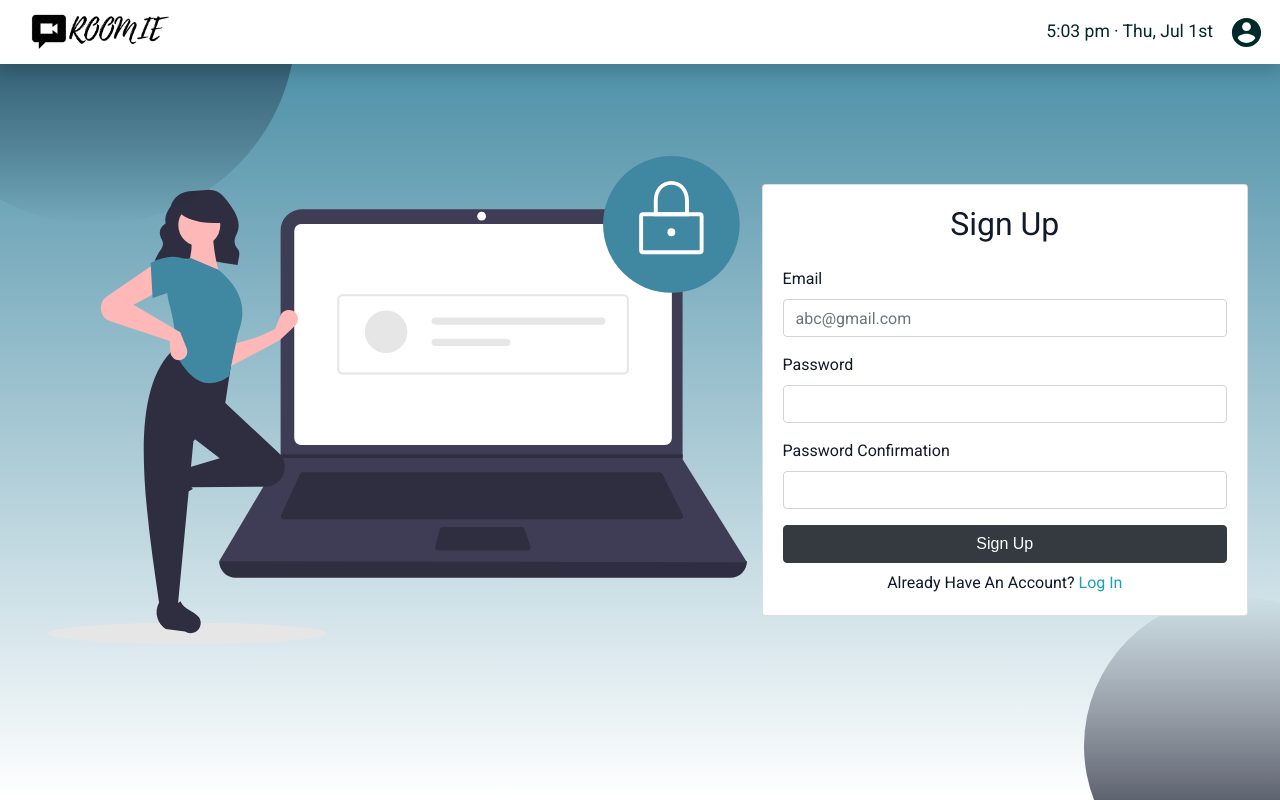
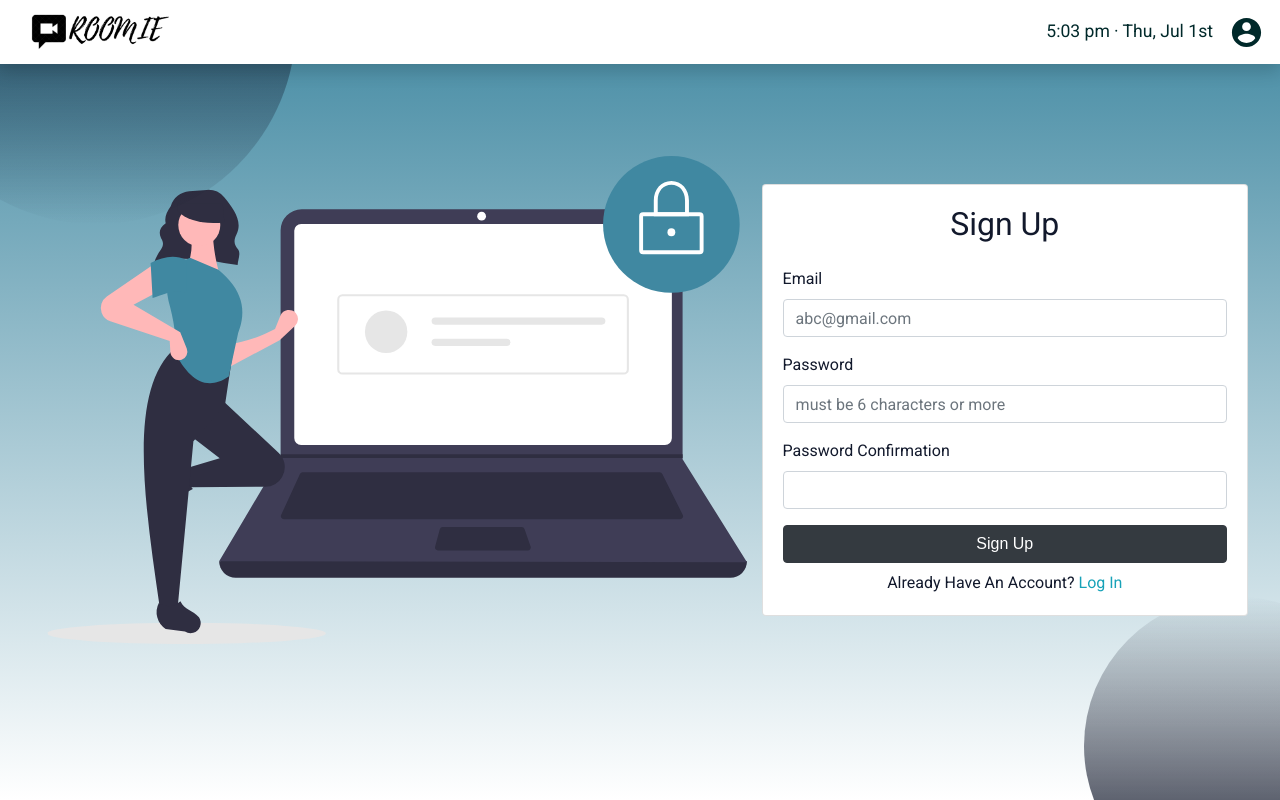
Before and after one commit to riya9112/Roomie-MicrosoftEngage21, a React (Create React App) app in the folder client/: page /signup in a window 1280 px wide. Built offline with nearby package versions, Linux system fonts and the light colour scheme; no server answers.

Commit message:
modified

```diff
--- a/client/src/Styling/Tictactoe.css
+++ b/client/src/Styling/Tictactoe.css
@@ -70,6 +70,9 @@ ul {
   text-align: center;
   width: 80px;
   color: white;
+  border: 0.1vw solid #191919;
+  float: left;
+  font-weight: bold;
 }
 
 .square:focus {
--- a/client/src/components/Signup.js
+++ b/client/src/components/Signup.js
@@ -60,7 +60,12 @@ export default function Signup() {
                 </Form.Group>
                 <Form.Group id="password">
                   <Form.Label>Password</Form.Label>
-                  <Form.Control type="password" ref={passwordRef} required />
+                  <Form.Control
+                    type="password"
+                    ref={passwordRef}
+                    placeholder="must be 6 characters or more"
+                    required
+                  />
                 </Form.Group>
                 <Form.Group id="password-confirm">
                   <Form.Label>Password Confirmation</Form.Label>
@@ -80,7 +85,11 @@ export default function Signup() {
                 </Button>
               </Form>
               <div className="w-100 text-center mt-2">
-                Already Have An Account? <Link to="/login" className="text-info"> Log In</Link>
+                Already Have An Account?{" "}
+                <Link to="/login" className="text-info">
+                  {" "}
+                  Log In
+                </Link>
               </div>
             </Card.Body>
           </Card>
```
Also changed, not shown: 1 other file (tests, documents, lock files or other folders).
